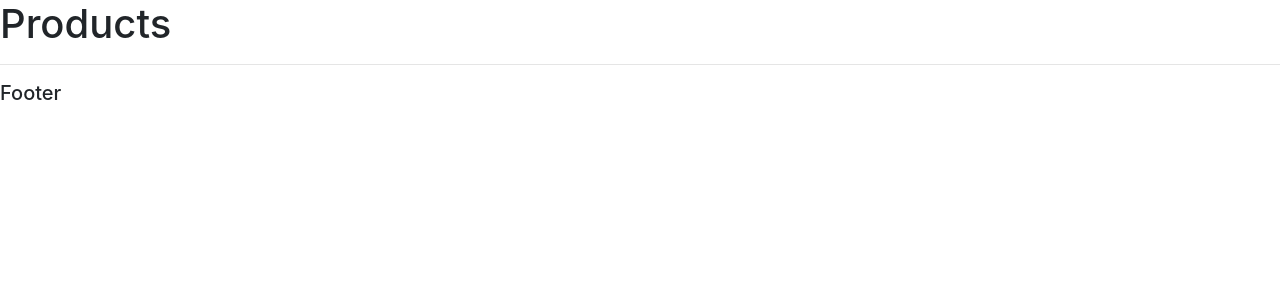
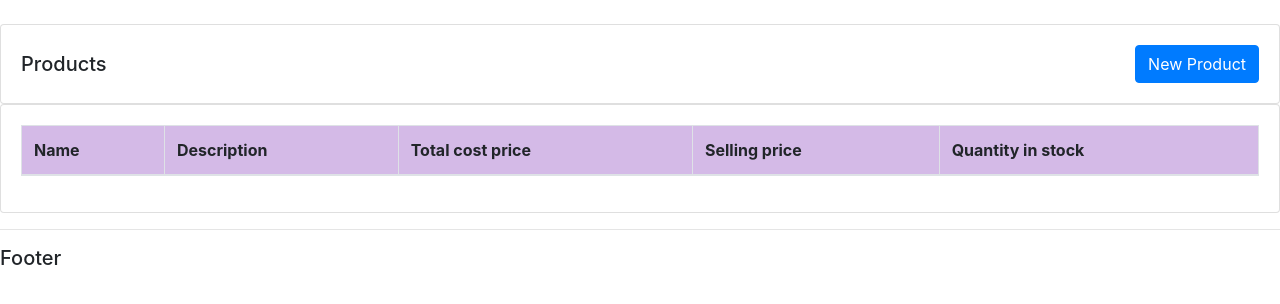
Before and after one commit to sabrinaksilva/django-products-composite-pattern, a Django app: page /products/ in a window 1280 px wide. Shown: the part 56-360 px from the top of the page. Run offline with Django 5.2, Linux system fonts and the light colour scheme; data that the repository does not hold is empty.

Commit message:
products table list

```diff
--- a/products/services/product_service.py
+++ b/products/services/product_service.py
@@ -7,3 +7,8 @@ from products.models import Product
 def get_product_by_id(product_id=None):
     product = get_object_or_404(Product, id=product_id)
     return product
+
+
+def get_products():
+    products: list[Product] = Product.objects.all()
+    return products
--- a/products/templates/products/dashboard.html
+++ b/products/templates/products/dashboard.html
@@ -1,4 +1,4 @@
-{% extends 'products/main.html' %}
+{% extends 'shared/main.html' %}
 
 {% block content %}
 
--- /dev/null
+++ b/products/templates/products/products-table.html
@@ -0,0 +1,30 @@
+{% block content %}
+
+    <table class="table table-striped-columns table-bordered">
+                <thead style="background-color: #d4bae7;">
+
+                    <tr>
+                        <th>Name</th>
+                        <th>Description</th>
+                        <th>Total cost price</th>
+                        <th>Selling price</th>
+                        <th>Quantity in stock</th>
+                    </tr>
+                </thead>
+                <tbody>
+
+
+                {% for product in products %}
+                    <tr id={{ product.id }}>
+						<td>{{ product.name }}</td>
+						<td>{{ product.description }}</td>
+						<td>${{ product.cost_price }}</td>
+						<td>${{ product.selling_price }}</td>
+						<td>{{ product.current_quantity_in_stock }}</td>
+
+					</tr>
+                {% endfor %}
+                </tbody>
+
+			</table>
+{% endblock content %}
--- a/products/templates/products/products.html
+++ b/products/templates/products/products.html
@@ -1,7 +1,23 @@
-{% extends 'products/main.html' %}
+{% extends 'shared/main.html' %}
 
 {% block content %}
 
-    <h1>Products</h1>
+    <br>
 
-{% endblock %}
+    <div class="row">
+	<div class="col-md">
+		<div class="card card-body">
+            <div class="d-flex justify-content-between align-items-center">
+                <h5 class="mb-0">Products</h5>
+                <button type="button" class="btn btn-primary">New Product</button>
+            </div>
+
+		</div>
+		<div class="card card-body">
+          {% include 'products/products-table.html' %}
+		</div>
+	</div>
+
+</div>
+
+{% endblock content %}
--- a/products/templates/products/main.html
+++ b/products/templates/shared/main.html
@@ -10,7 +10,7 @@
 <body>
 
     {#top navigar#}
-    {% include 'products/navbar.html' %}
+    {% include 'shared/navbar.html' %}
 
     {% block content %} {% endblock %}
 
--- a/products/views.py
+++ b/products/views.py
@@ -1,7 +1,7 @@
 from django.http import HttpResponse
 from django.shortcuts import render
 
-from products.services.product_service import get_product_by_id
+from products.services.product_service import get_products
 
 
 def dashboard(request):
@@ -9,9 +9,11 @@ def dashboard(request):
 
 
 def products(request):
-    return render(request, 'products/products.html')
+    all_products = get_products()
+    context = {'products': all_products}
+    return render(request, 'products/products.html', context)
 
 
 def foo(request):
-    p = get_product_by_id('28b38e4a-7039-475e-a163-4af1a324d0a8')
-    return HttpResponse(p)
+    products = get_products()
+    return HttpResponse(products)
```
Also changed, not shown: products/models.py (+60 -7 lines), products/templates/shared/navbar.html (renamed from products/templates/products/navbar.html).
